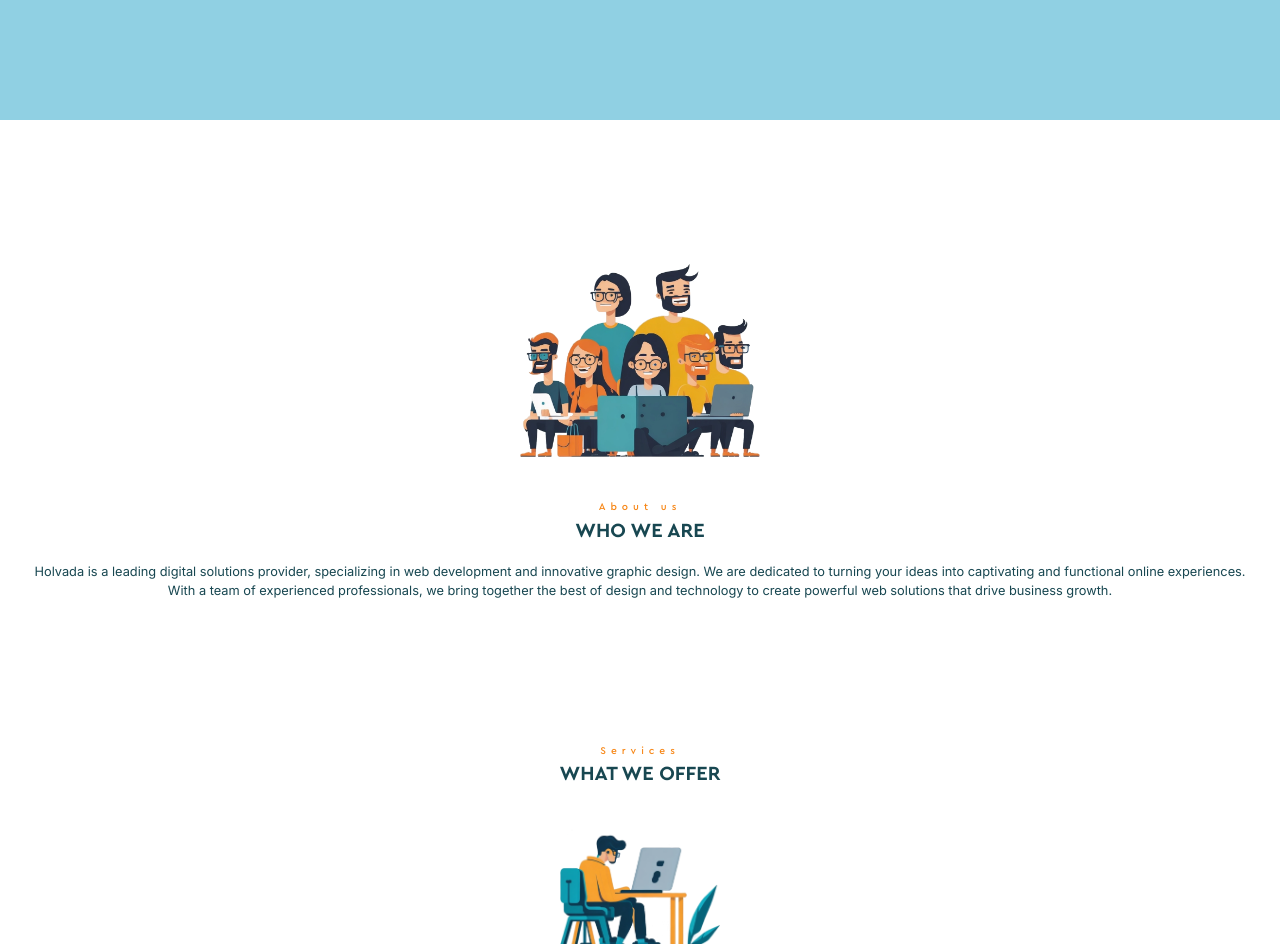
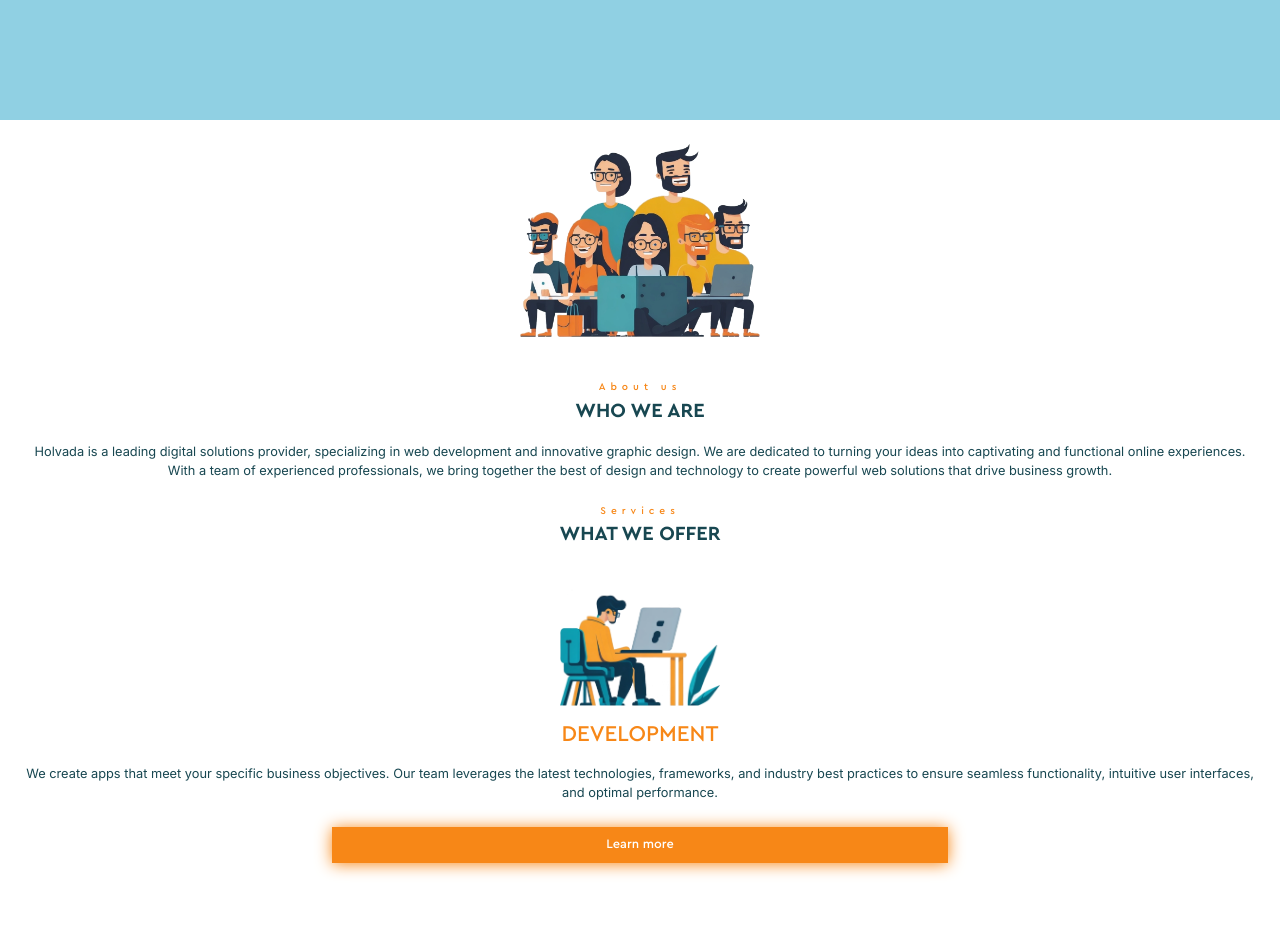
Before and after one commit to AnzoBenjamin/Holvada-v2, a React (Vite) app in the folder frontend/: page / in a window 1280 px wide. Shown: the part 680-1624 px from the top of the page. Built offline with nearby package versions, Linux system fonts and the light colour scheme.

Commit message:
Finishing up the main section

```diff
--- a/frontend/src/components/Main/About.module.scss
+++ b/frontend/src/components/Main/About.module.scss
@@ -1,5 +1,5 @@
 .section-about{
-    padding: 9rem 1.5rem;
+    padding: 1.5rem;
     text-align: center;
     &-img{
         width: 15rem;
```
